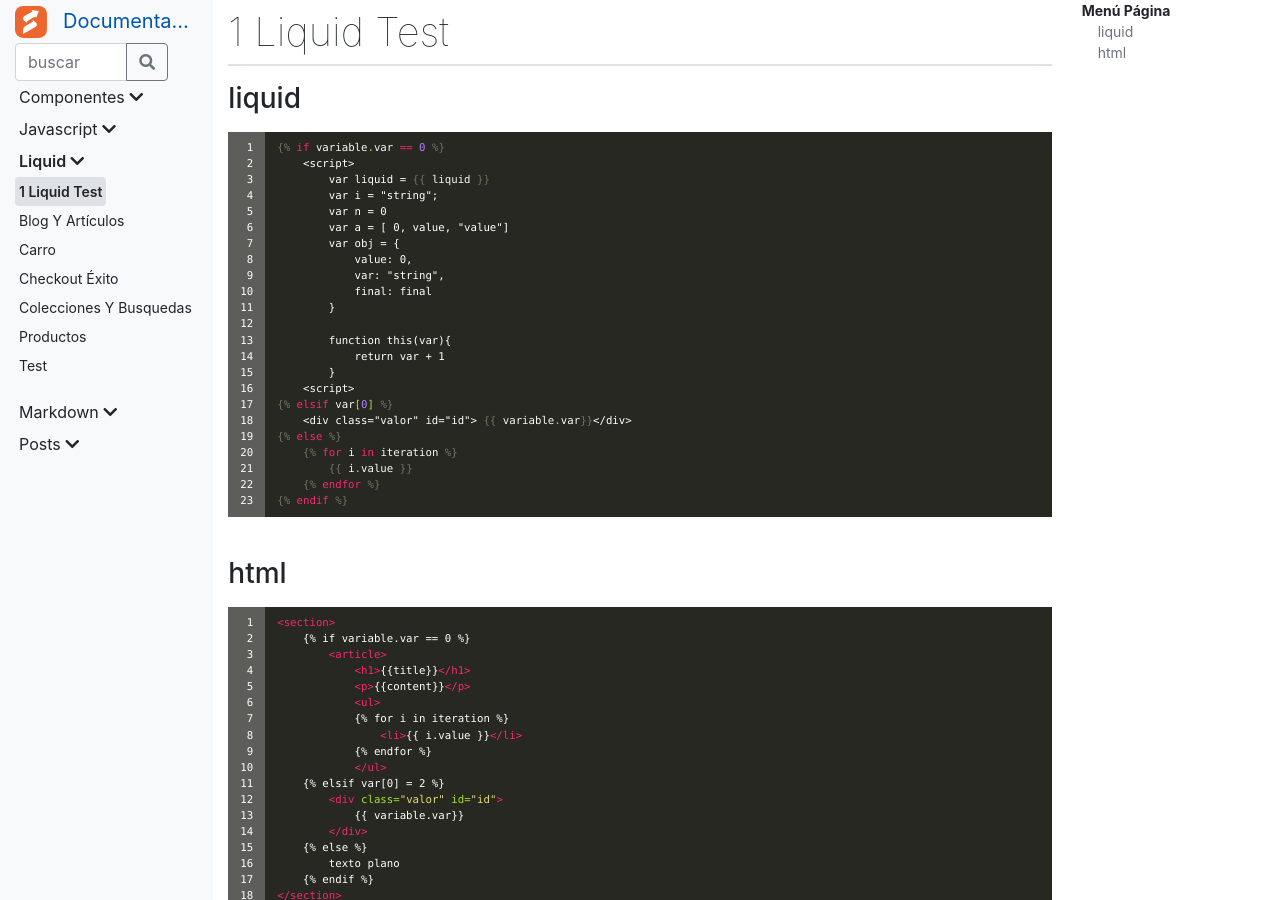
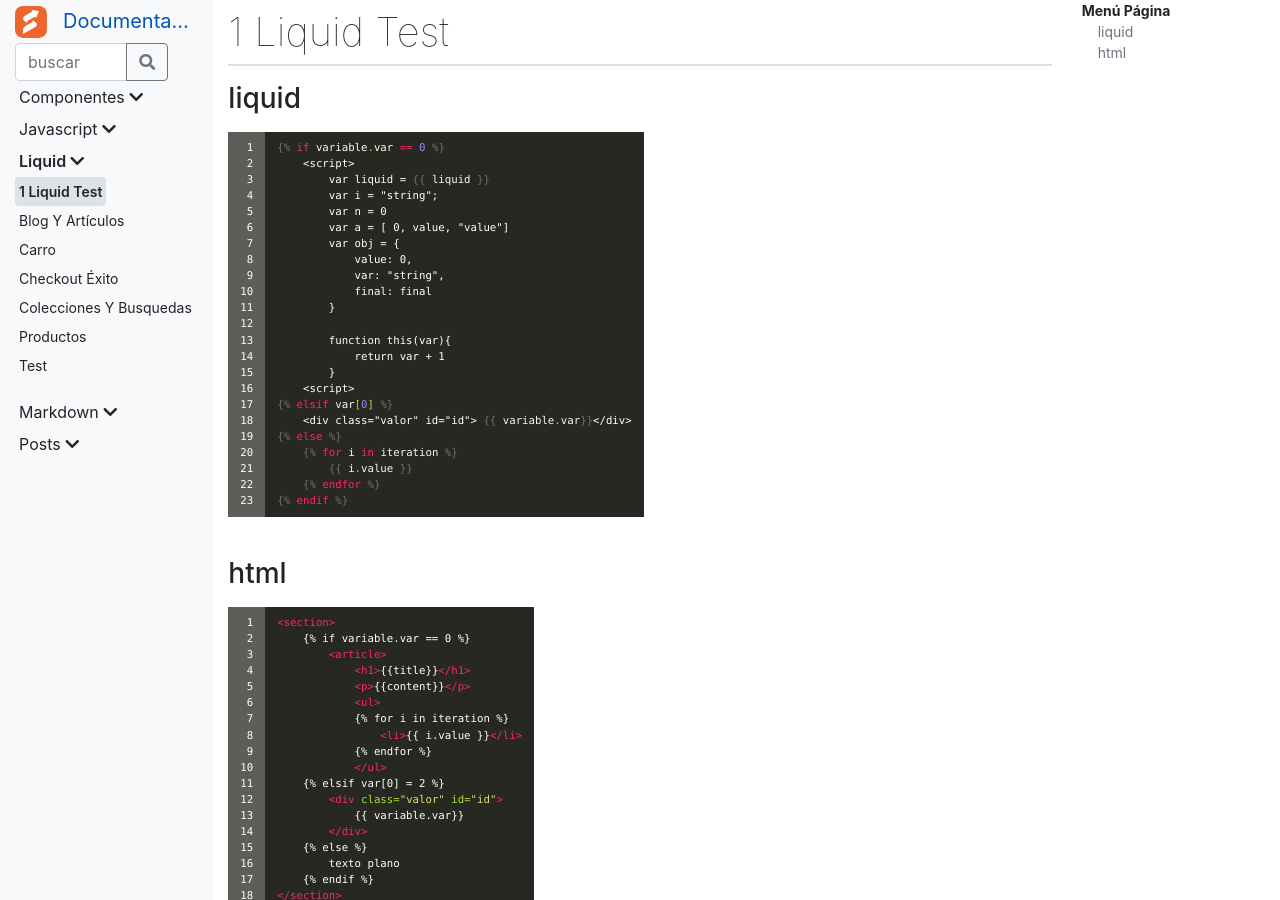
Before and after one commit to Bsale-IO/template-docs, a Jekyll site: the page built from docs/_liquid/1-liquid-test.md, in a window 1280 px wide and 900 px high. Built offline with Jekyll 4.4.1, drawn with Linux system fonts in a browser that asks for light colours.

Commit message:
table overflow

```diff
--- a/docs/_sass/layout.scss
+++ b/docs/_sass/layout.scss
@@ -43,9 +43,11 @@
 
 // table
 table {
-    max-width: 100%;
     margin-bottom: 1rem;
     background-color: transparent;
+    width: max-content;
+    max-width: 100%;
+    overflow: auto;
     th, td {
         padding: .5rem 0.75rem;
         vertical-align: top;
```
